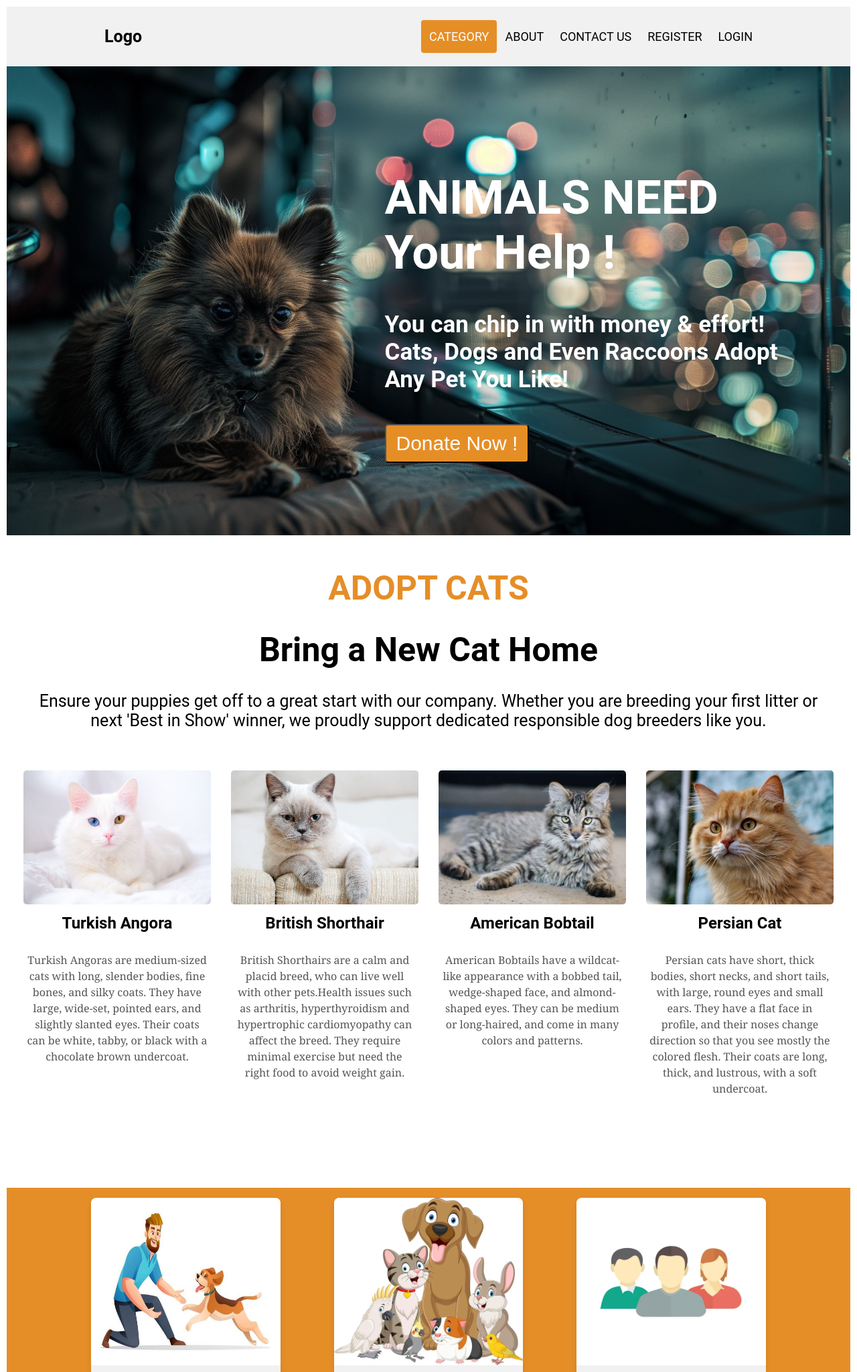
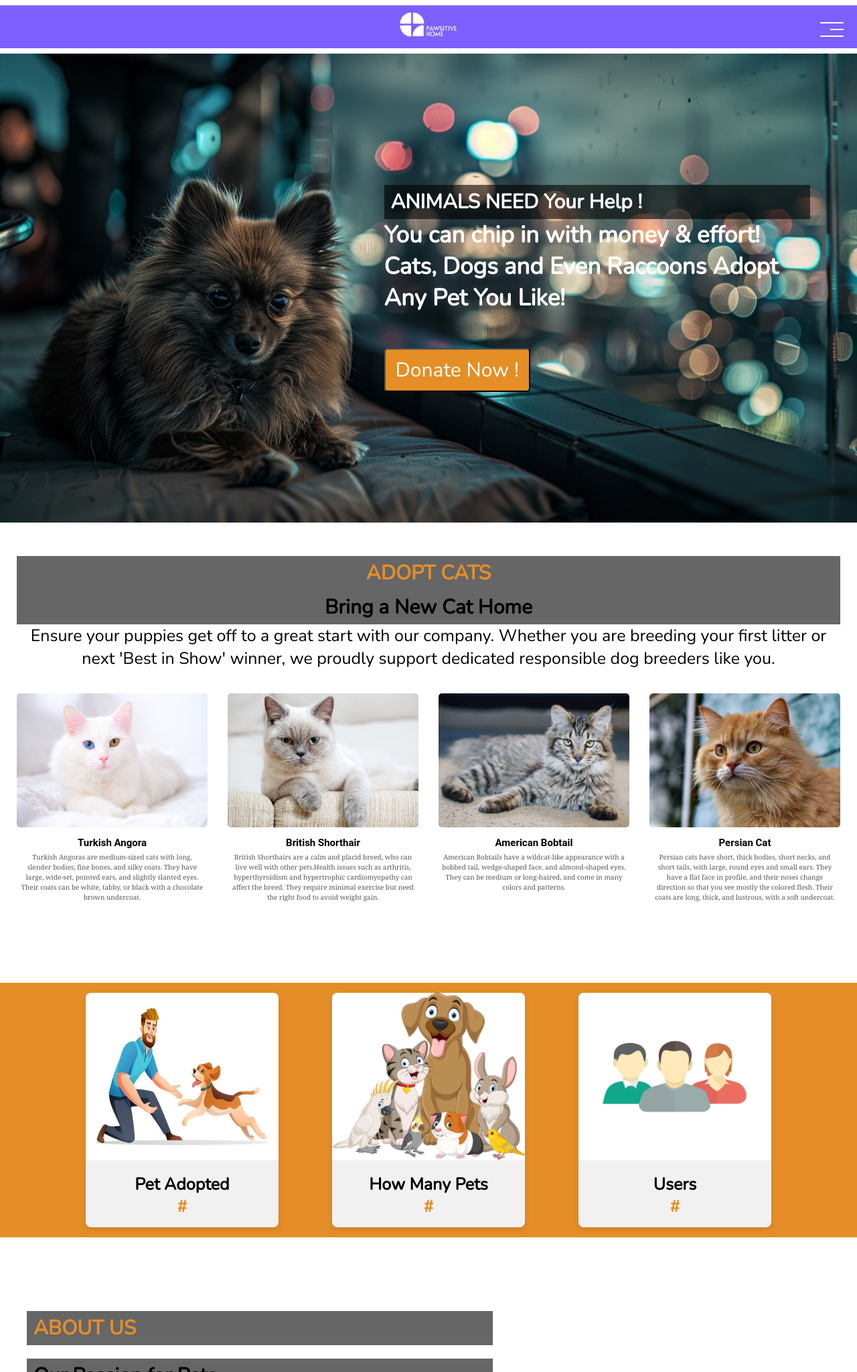
Before and after one commit to MalinduShasan/final_php_project, a PHP site: page / in a window 1280 px wide. Shown: the top 2048 px of the page at 67% size. Run offline with PHP 8.4, Linux system fonts and the light colour scheme.

Commit message:
navbar created

```diff
--- a/index.php
+++ b/index.php
@@ -10,7 +10,6 @@
         }
 
         .container {
-            padding:10px;
             max-width:2800px;
             margin: 0 auto;
             box-shadow: 0 2px 8px rgba(0, 0, 0, 0.1);
@@ -597,16 +596,7 @@
         <body>
             <!--header-->
             <div class="container">
-                <div class="header">
-                <a href="#default" class="logo">Logo</a>
-                    <div class="header-right">
-                        <a class="active" href="./pages/category.php">CATEGORY</a>
-                        <a href="#about">ABOUT</a>
-                        <a href="./pages/contact_us.php">CONTACT US</a>
-                        <a href="./pages/sign_up.php">REGISTER</a>
-                        <a href="./pages/log_in.php">LOGIN</a>
-                    </div>
-                </div>
+                <?php include 'pages/navbar.php'; ?>
                 <!--headder image-->
                 <div class="header-image">
                     <!--headder text-->
--- a/pages/navbar.php
+++ b/pages/navbar.php
@@ -177,7 +177,7 @@ nav li a:active {
 
 .hamburger-menu {
   position: fixed;
-  top: 1rem;
+  top: 2.5rem;
   right: 2rem;
   z-index: 10;
   cursor: pointer;
@@ -219,8 +219,8 @@ nav li a:active {
 
 section {
   width: 100%;
-  height: 100vh;
-  height: 100svh;
+  height: 10vh;
+  height: 10svh;
   position: relative;
   text-transform: uppercase;
   letter-spacing: 0.2rem;
@@ -231,10 +231,12 @@ section {
 .logo {
   position: fixed;
   z-index: 2;
-  top: 1.5rem;
-  left: 1.5rem;
+  top: 0 rem;
   font-size: 1.4rem;
+  margin-top: auto;
+  padding: 10px;
   letter-spacing: 0.3rem;
+  background: #7d5fff;
 }
 
 h1 {
@@ -244,7 +246,7 @@ h1 {
 }
 
 section#home {
-  background: linear-gradient(rgba(0, 0, 0, 0.6), rgba(0, 0, 0, 0.6)),
+  background: #fff;
 }
 
 
@@ -323,7 +325,7 @@ section#home {
 </div>
 <!-- SECTIONS -->
 <section id="home" class="center">
-  <p class="logo"><img src="../images/logo/tplogo.png" alt=""  style= "width: 10%;"></p>
+  <p class="logo"><img src="images/logo/tplogo.png" alt="Pawsitive Home"  style= "width: 7%;"></p>
 </section>
 
 
```
